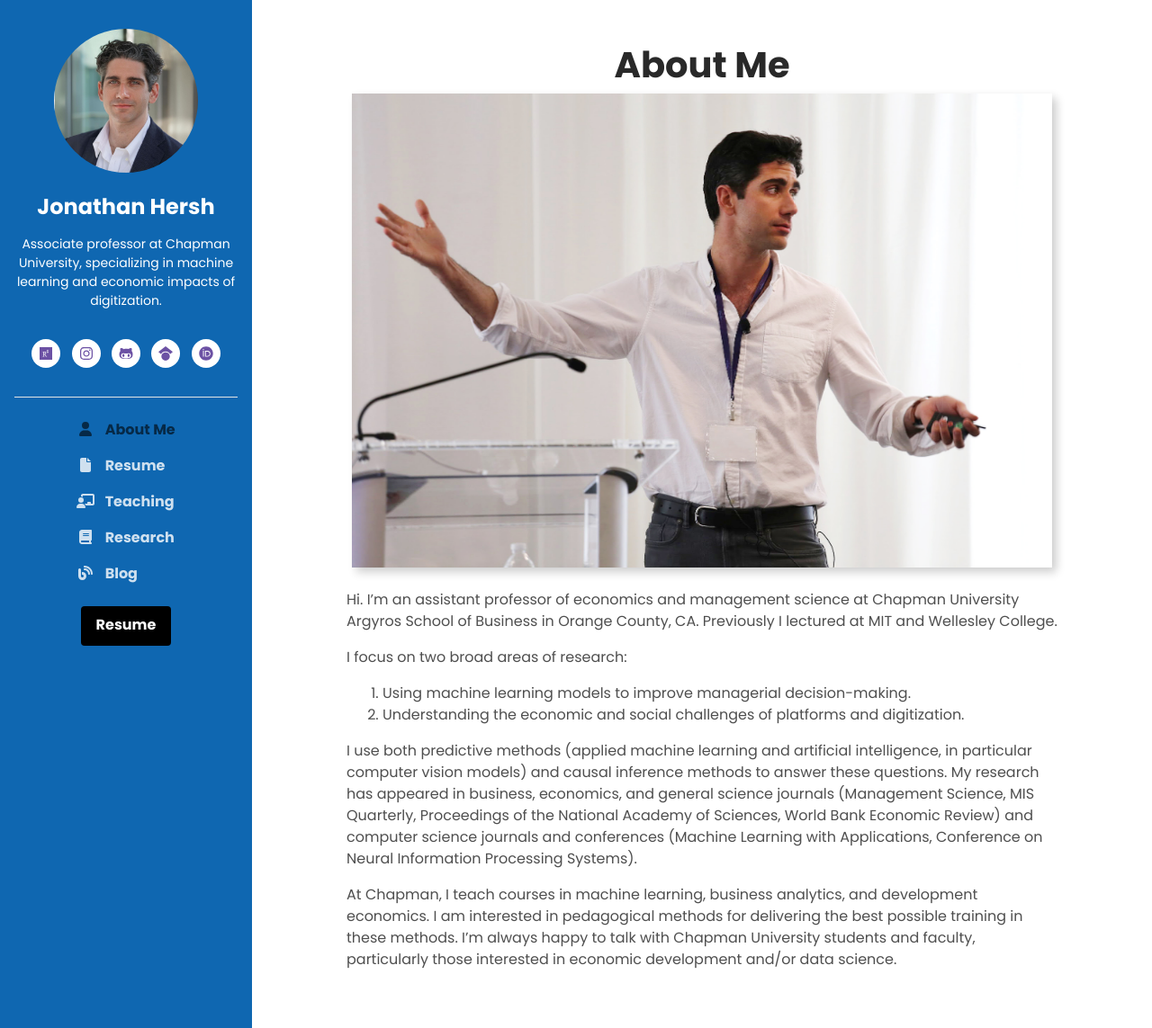
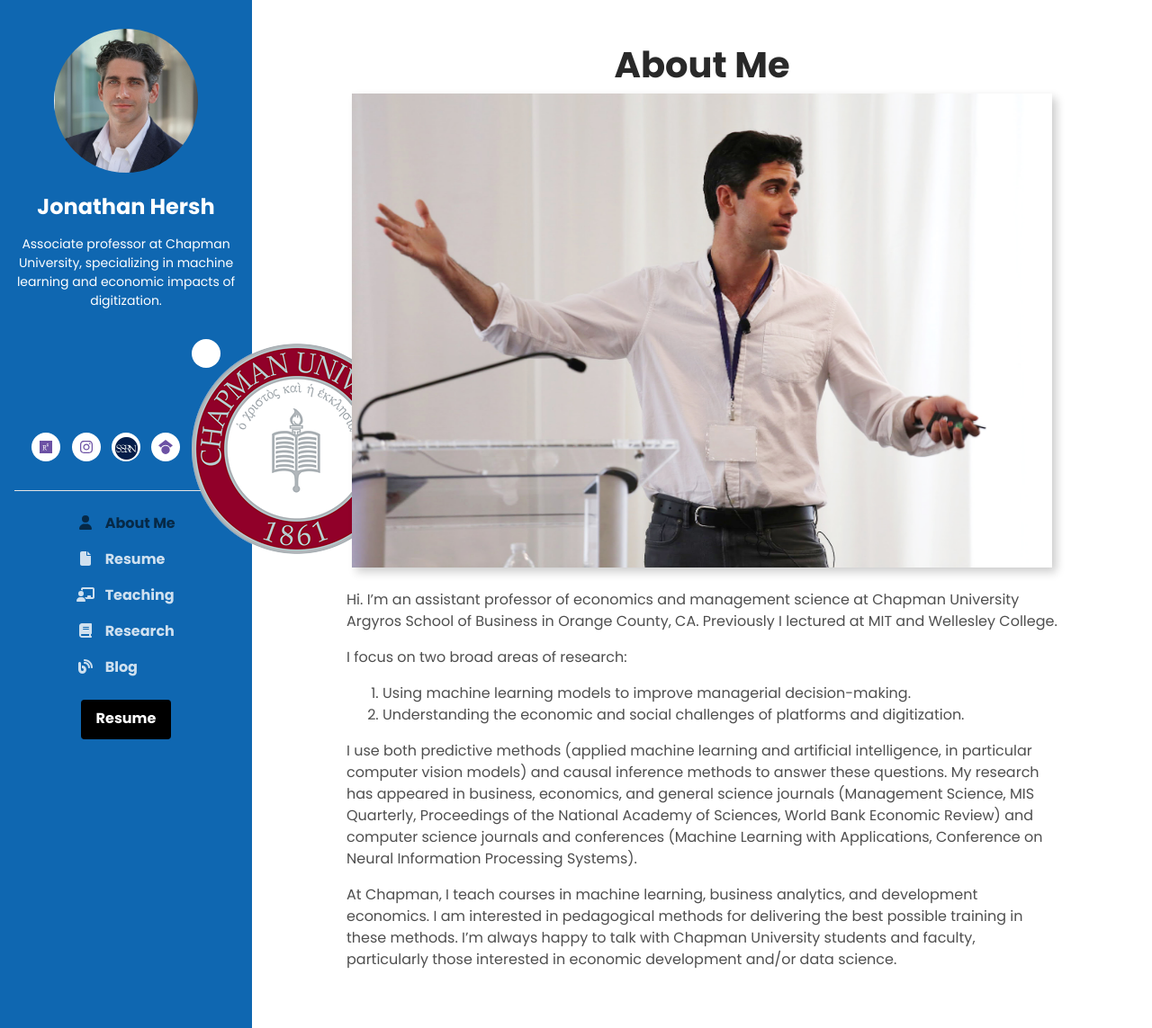
Before and after one commit to Muhammad-Sultan/muhammad-sultan.github.io, a Jekyll site: the page built from _pages/index.md, in a window 1280 px wide and 1143 px high. Shown: the whole window at 90% size. Built offline with Jekyll 4.4.1, drawn with Linux system fonts in a browser that asks for light colours.

Commit message:
Update social.html

```diff
--- a/_includes/social.html
+++ b/_includes/social.html
@@ -17,7 +17,7 @@
 {% if site.social_links.github_username %}
 <li class="list-inline-item">
   <a href="https://github.com/{{ site.social_links.github_username }}" target="_blank">
-    <i class="fab fa-github-alt fa-fw"></i>
+    <img src="/assets/ssrn.png" style="width:25px;height:25px;">
   </a>
 </li>
 {% endif %}
@@ -33,7 +33,7 @@
 {% if site.social_links.orcid_id %}
 <li class="list-inline-item">
   <a href="https://orcid.org/{{ site.social_links.orcid_id }}" target="_blank">
-    <i class="fab fa-orcid fa-fw"></i>
+    <img src="/assets/chapman.png">
   </a>
 </li>
 {% endif %}
```
